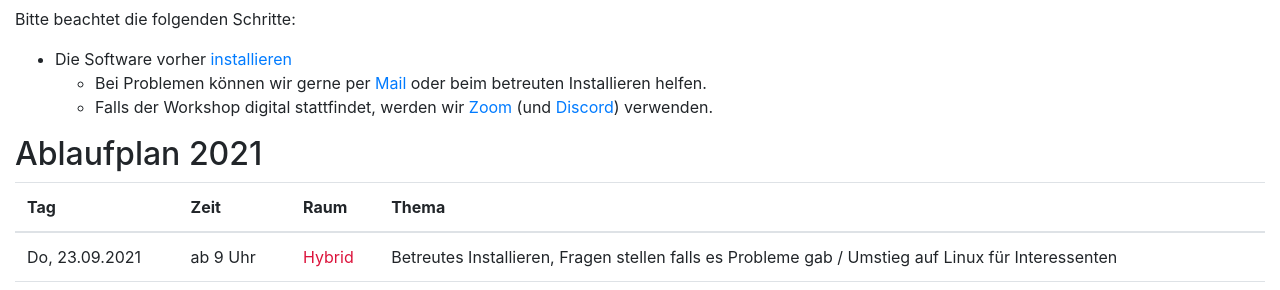
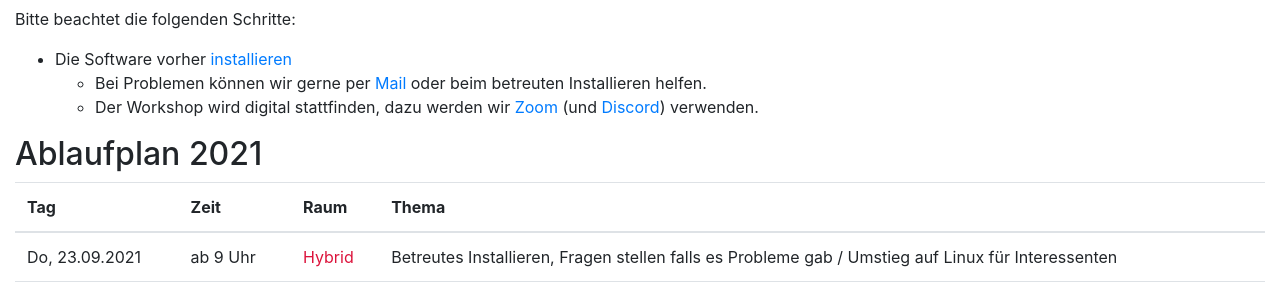
Before and after one commit to pep-dortmund/homepage-toolbox, a Jekyll site: the page built from index.md, in a window 1280 px wide. Shown: the part 1225-1515 px from the top of the page. Built offline with Jekyll 4.4.1, drawn with Linux system fonts in a browser that asks for light colours.

Commit message:
changed text on main page fixes #145

```diff
--- a/index.md
+++ b/index.md
@@ -75,7 +75,7 @@
 
 - Die Software vorher [installieren](/install)
     - Bei Problemen können wir gerne per [Mail](about.html) oder beim betreuten Installieren helfen.
-    - Falls der Workshop digital stattfindet, werden wir [Zoom](https://tu-dortmund.zoom.us/){:target="_blank"} (und
+    - Der Workshop wird digital stattfinden, dazu werden wir [Zoom](https://tu-dortmund.zoom.us/){:target="_blank"} (und
       [Discord](https://discord.com/new/download){:target="_blank"}) verwenden.
 <!-- - Einen Laptop mitbringen, eine begrenzte Anzahl Laptops kann auch von uns gestellt werden -->
 <!--  - Verlängerungskabel/Mehrfachstecker mitbringen (falls möglich) -->
```
